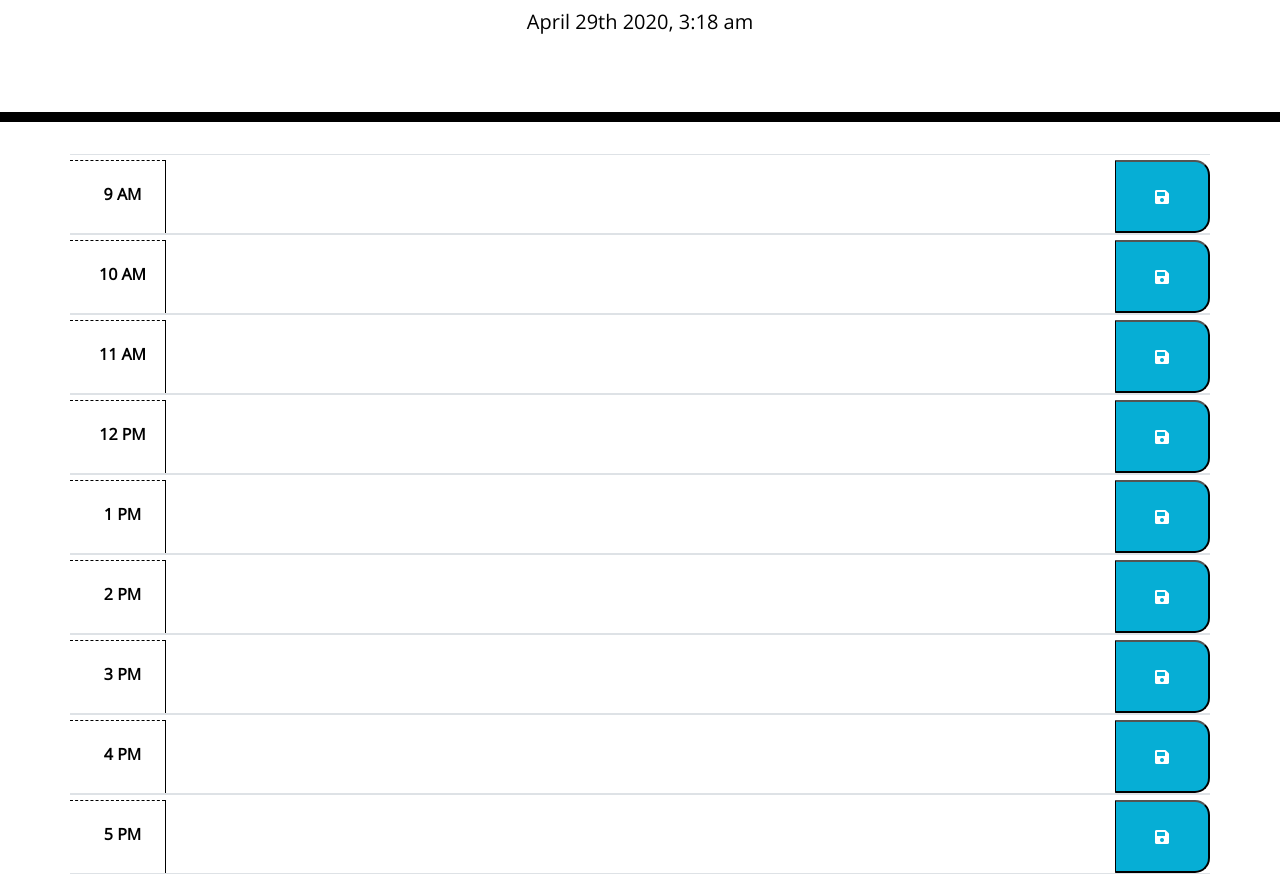
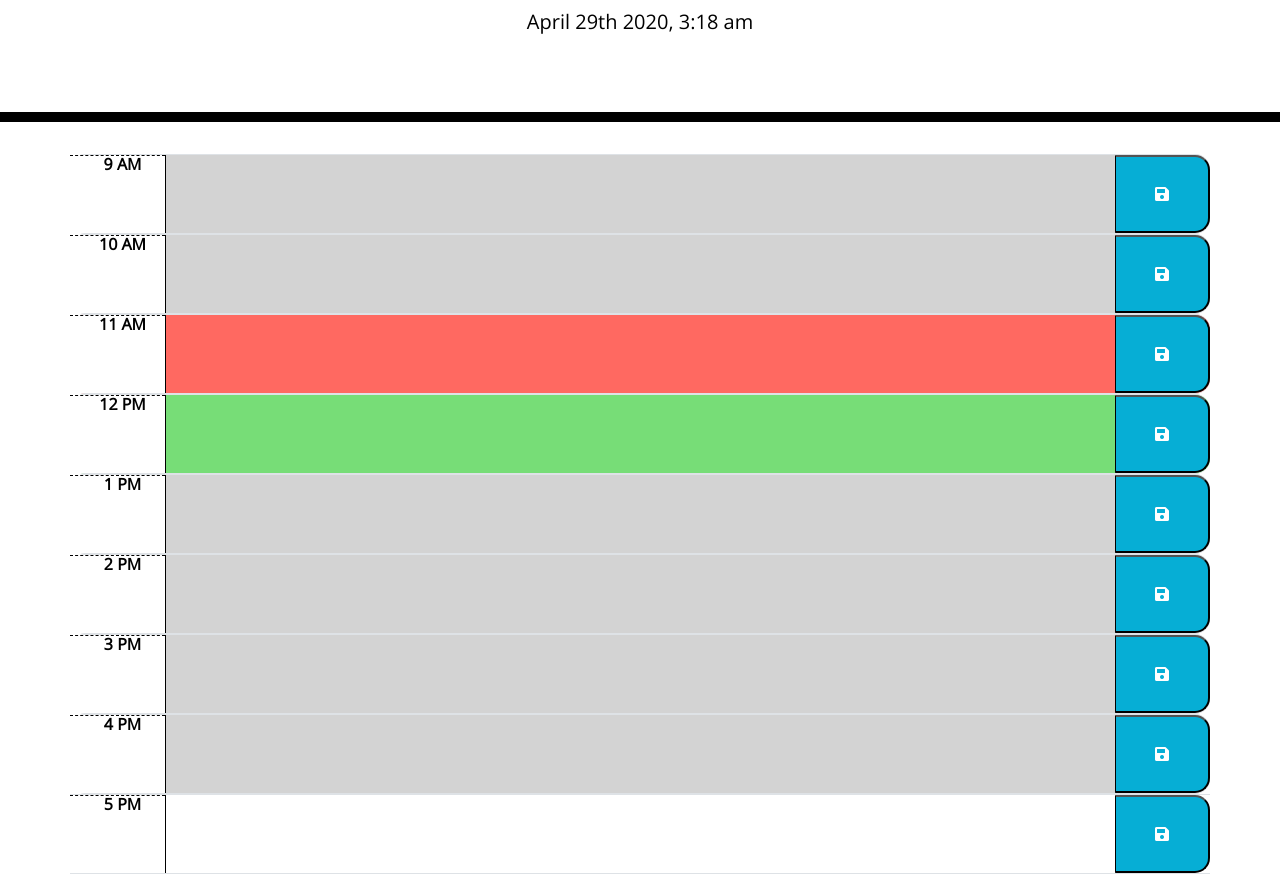
Before and after one commit to linneagear/WorkDayScheduler, a plain HTML site: page index.html in a window 1280 px wide. Shown: the part 182-1056 px from the top of the page. Drawn offline with nearby package versions, Linux system fonts and the light colour scheme.

Commit message:
added for each method to loop through hours for past, present, future. Only up to noon works, then starts again at 1pm though.

```diff
--- a/index.html
+++ b/index.html
@@ -10,7 +10,9 @@
     integrity="sha384-50oBUHEmvpQ+1lW4y57PTFmhCaXp0ML5d60M1M7uH2+nqUivzIebhndOJK28anvf" crossorigin="anonymous" />
   <link href="https://fonts.googleapis.com/css?family=Open+Sans&display=swap" rel="stylesheet" />
   <script src="https://cdnjs.cloudflare.com/ajax/libs/moment.js/2.24.0/moment.min.js"></script>
+  <script src="https://code.jquery.com/jquery-3.4.1.min.js"></script>
   <link rel="stylesheet" href="style.css" />
+
   <title>Work Day Scheduler</title>
 </head>
 
@@ -23,66 +25,64 @@
 
   <div class="container" width="700px">
     <!-- Timeblocks go here -->
-    <div class="time-block">
 
-      <div class="row border-top border-bottom">
+    <div class="row time-block border-top border-bottom">
       <div id="hour1" class="col-md-1 hour">9 AM</div>
-        <textarea rows="1" class="col-md-10 event"></textarea>
-        <button id="save" class="col-md-1 saveBtn"><i class="fas fa-save"></i></button>
+      <textarea rows="1" class="col-md-10 description" id="event1"></textarea>
+      <button id="save1" class="col-md-1 saveBtn"><i class="fas fa-save"></i></button>
     </div>
 
-      <div class="row border-top border-bottom">
+    <div class="row time-block border-top border-bottom">
       <div id="hour2" class="col-md-1 hour">10 AM</div>
-        <textarea rows="1" class="col-md-10 event"></textarea>
-        <button id="save" class="col-md-1 saveBtn"><i class="fas fa-save"></i></button>
-      </div>
-      <div class="row border-top border-bottom">
-        <div id="hour3" class="col-md-1 hour">11 AM</div>
-        <textarea rows="1" class="col-md-10 event"></textarea>
-        <button id="save" class="col-md-1 saveBtn"><i class="fas fa-save"></i></button>
+      <textarea rows="1" class="col-md-10 description" id="event2"></textarea>
+      <button id="save2" class="col-md-1 saveBtn"><i class="fas fa-save"></i></button>
     </div>
 
-      <div class="row border-top border-bottom">
-        <div id = "hour4" class="col-md-1 hour">12 PM</div>
-        <textarea rows="1" class="col-md-10 event"></textarea>
-        <button id="save" class="col-md-1 saveBtn"><i class="fas fa-save"></i></button>
+    <div class="row time-block border-top border-bottom">
+      <div id="hour3" class="col-md-1 hour">11 AM</div>
+      <textarea rows="1" class="col-md-10 description" id="event3"></textarea>
+      <button id="save3" class="col-md-1 saveBtn"><i class="fas fa-save"></i></button>
     </div>
 
-      <div class="row border-top border-bottom">
-        <div id="hour5" class="col-md-1 hour">1 PM</div>
-        <textarea rows="1" class="col-md-10 event"></textarea>
-        <button id="save" class="col-md-1 saveBtn"><i class="fas fa-save"></i></button>
+    <div class="row time-block border-top border-bottom">
+      <div id="hour4" class="col-md-1 hour">12 PM</div>
+      <textarea rows="1" class="col-md-10 description" id="event4"></textarea>
+      <button id="save4" class="col-md-1 saveBtn"><i class="fas fa-save"></i></button>
     </div>
 
-      <div class="row border-top border-bottom">
-        <div id="hour6" class="col-md-1 hour">2 PM</div>
-        <textarea rows="1" class="col-md-10 event"></textarea>
-        <button id="save" class="col-md-1 saveBtn"><i class="fas fa-save"></i></button>
+    <div class="row time-block border-top border-bottom">
+      <div id="hour5" class="col-md-1 hour">1 PM</div>
+      <textarea rows="1" class="col-md-10 description" id="event5"></textarea>
+      <button id="save5" class="col-md-1 saveBtn"><i class="fas fa-save"></i></button>
     </div>
 
-      <div class="row border-top border-bottom">
-        <div id="hour7" class="col-md-1 hour">3 PM</div>
-        <textarea rows="1" class="col-md-10 event"></textarea>
-        <button id="save" class="col-md-1 saveBtn"><i class="fas fa-save"></i></button>
+    <div class="row time-block border-top border-bottom">
+      <div id="hour6" class="col-md-1 hour">2 PM</div>
+      <textarea rows="1" class="col-md-10 description" id="event6"></textarea>
+      <button id="save6" class="col-md-1 saveBtn"><i class="fas fa-save"></i></button>
     </div>
 
-      <div class="row border-top border-bottom">
+    <div class="row time-block border-top border-bottom">
+      <div id="hour7" class="col-md-1 hour">3 PM</div>
+      <textarea rows="1" class="col-md-10 description" id="event7"></textarea>
+      <button id="save7" class="col-md-1 saveBtn"><i class="fas fa-save"></i></button>
+    </div>
+
+    <div class="row time-block border-top border-bottom">
       <div id="hour8" class="col-md-1 hour">4 PM</div>
-        <textarea rows="1" class="col-md-10 event"></textarea>
-        <button id="save" class="col-md-1 saveBtn"><i class="fas fa-save"></i></button>
+      <textarea rows="1" class="col-md-10 description" id="event8"></textarea>
+      <button id="save8" class="col-md-1 saveBtn"><i class="fas fa-save"></i></button>
     </div>
 
     <div class="row border-top border-bottom">
       <div id="hour9" class="col-md-1 hour">5 PM</div>
-        <textarea rows="1" class="col-md-10 event"></textarea>
-        <button id="save" class="col-md-1 saveBtn"><i class="fas fa-save"></i></button>
+      <textarea rows="1" class="col-md-10 description" id="event9"></textarea>
+      <button id="save9" class="col-md-1 saveBtn"><i class="fas fa-save"></i></button>
     </div>
 
   </div>
-  </div>
 
   <script src="./script.js"></script>
-  <script src="https://code.jquery.com/jquery-3.4.1.min.js"></script>
 
 
 </body>
--- a/script.js
+++ b/script.js
@@ -1,7 +1,87 @@
-var NowMoment = moment();
+// set our current time using moment.js and display it FIRST
+var nowMoment = moment();
 var displayMoment = document.getElementById('currentDay');
-displayMoment.innerHTML = NowMoment.format('MMMM Do YYYY, h:mm a');
+displayMoment.innerHTML = nowMoment.format('MMMM Do YYYY, h:mm a');
+
+// JavaScript function that wraps everything
+$(document).ready(function() {
+
+
+$(".saveBtn").on("click", function () {
+    var text = $(".description").val();
+    var time = parseInt($(".hour").text());
+
+    //set items in local storage.
+    localStorage.setItem("time", JSON.stringify(time));
+    localStorage.setItem("text", JSON.stringify(text));
+})
+// need current Time
+// var currentTime = moment().hour();
+var currentTime = 11;
+
+    // loop through all time blocks using the each function
+    $(".time-block").each(function () {
+        // need the attribute of the ID
+        var blockHour = parseInt($(this).text());
+        console.log( blockHour, currentTime)
+
+
+        // This will give us the gray, green, and red boxes
+        if(blockHour < currentTime) {
+            $(this).addClass("past");
+            $(this).removeClass("future");
+            $(this).removeClass("present");
+        }
+        else if (currentTime === blockHour) {
+            $(this).removeClass("past");
+            $(this).addClass("present");
+            $(this).removeClass("future");
+        }
+        else {
+            $(this).removeClass("present");
+            $(this).removeClass("past");
+            $(this).addClass("future");
+        }
+
+});
+
+
+
+// for every event, save that text to the right time storage
 
 // when time is after current time, then add class "past"
 // when time is before current time, then add class "future"
 // if current time === event time, then add class "present"
+
+ //set items in local storage.
+//  localStorage.setItem(time, text);
+});
+
+initializeCalendar();
+
+function initializeCalendar() {
+    // first get local storage from each hour and event to see if anything is saved
+    $("#hour1 .description").val(localStorage.getItem("hour1"));
+    $("#hour2 .description").val(localStorage.getItem("hour2"));
+    $("#hour3 .description").val(localStorage.getItem("hour3"));
+    $("#hour4 .description").val(localStorage.getItem("hour4"));
+    $("#hour5 .description").val(localStorage.getItem("hour5"));
+    $("#hour6 .description").val(localStorage.getItem("hour6"));
+    $("#hour7 .description").val(localStorage.getItem("hour7"));
+    $("#hour8 .description").val(localStorage.getItem("hour8"));
+    $("#hour9 .description").val(localStorage.getItem("hour9"));
+
+}
+
+// grab the description class, as this is where our text will be
+// var events = $("description");
+// var event1 = $("#event1");
+
+// function storeEvents() {
+//     // Stringify and set "todos" key in localStorage to todos array
+//     localStorage.setItem("events", JSON.stringify(events));
+//   }
+
+//   // store events for that time when click the save button
+//   $("#save1").on("click", function() {
+//     localStorage.setItem("event1", JSON.stringify("#event1"));
--- a/style.css
+++ b/style.css
@@ -35,7 +35,6 @@ body {
     white-space: pre-wrap;
     height: 80px;
     border-top: 1px solid white;
-    padding-top: 5px;
   }
 
   .hour {
@@ -45,7 +44,6 @@ body {
     font-weight: bold;
     text-align: center;
     padding-right: 5px;
-    padding-top: 25px;
   }
 
   .past {
```
Lines whose indentation alone changed are shown as unchanged.
